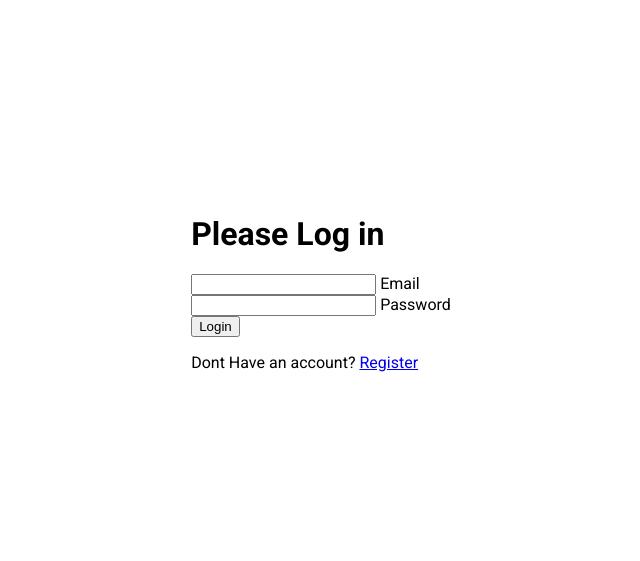
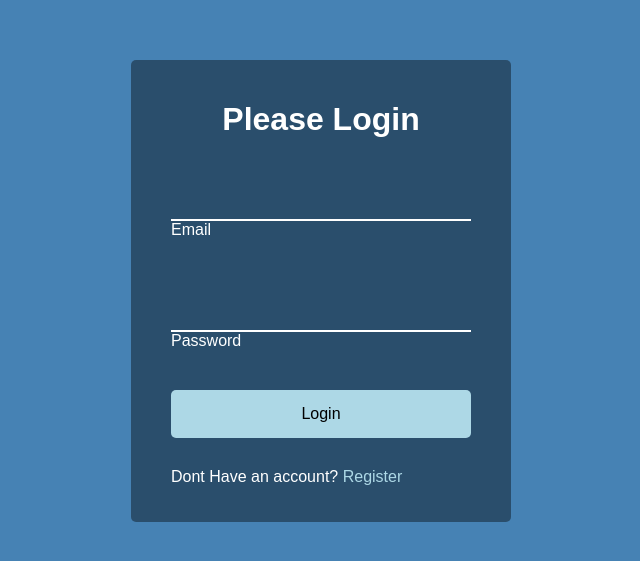
Before and after one commit to ahmedsoliman360/50-Projects, a plain HTML site: page Project 8 - Form Wave Animation/index.html in a window 1280 px wide. Shown: the part 109-670 px from the top of the page, without its empty margins (319-959 px from the left). Drawn offline with Linux system fonts and the light colour scheme; a web font is replaced by a local one.

Commit message:
Styling of the form

```diff
--- a/Project 8 - Form Wave Animation/index.html
+++ b/Project 8 - Form Wave Animation/index.html
@@ -10,7 +10,7 @@
   </head>
   <body>
     <div class="container">
-      <h1>Please Log in</h1>
+      <h1>Please Login</h1>
       <form>
         <div class="form-control">
           <input type="text" required />
--- a/Project 8 - Form Wave Animation/style.css
+++ b/Project 8 - Form Wave Animation/style.css
@@ -1,11 +1,13 @@
-@import url("https://fonts.googleapis.com/css2?family=Roboto:wght@400;700&display=swap");
+@import url("https://fonts.googleapis.com/css2?family=Muli&display=swap");
 
 * {
   box-sizing: border-box;
 }
 
 body {
-  font-family: "Roboto", sans-serif;
+  background-color: steelblue;
+  color: white;
+  font-family: "Muli", sans-serif;
   display: flex;
   flex-direction: column;
   align-items: center;
@@ -14,3 +16,60 @@ body {
   overflow: hidden;
   margin: 0;
 }
+
+.container {
+  background-color: rgba(0, 0, 0, 0.4);
+  padding: 20px 40px;
+  border-radius: 5px;
+}
+
+.container h1 {
+  text-align: center;
+  margin-bottom: 30px;
+}
+.container a {
+  text-decoration: none;
+  color: lightblue;
+}
+.btn {
+  cursor: pointer;
+  display: inline-block;
+  width: 100%;
+  background-color: lightblue;
+  padding: 15px;
+  font-family: inherit;
+  font-size: 16px;
+  border: 0;
+  border-radius: 5px;
+}
+
+.btn:focus {
+  outline: 0;
+}
+.btn:active {
+  transform: scale(0.98);
+}
+
+.text {
+  margin-top: 30px;
+}
+.form-control {
+  position: relative;
+  margin: 20px 0 40px;
+  width: 300px;
+}
+
+.form-control input {
+  background-color: transparent;
+  border: 0;
+  border-bottom: 2px white solid;
+  display: block;
+  width: 100%;
+  padding: 15px 0;
+  font-size: 18px;
+  color: white;
+}
+.form-control input:focus,
+.form-control input:valid {
+  outline: 0;
+}
```
